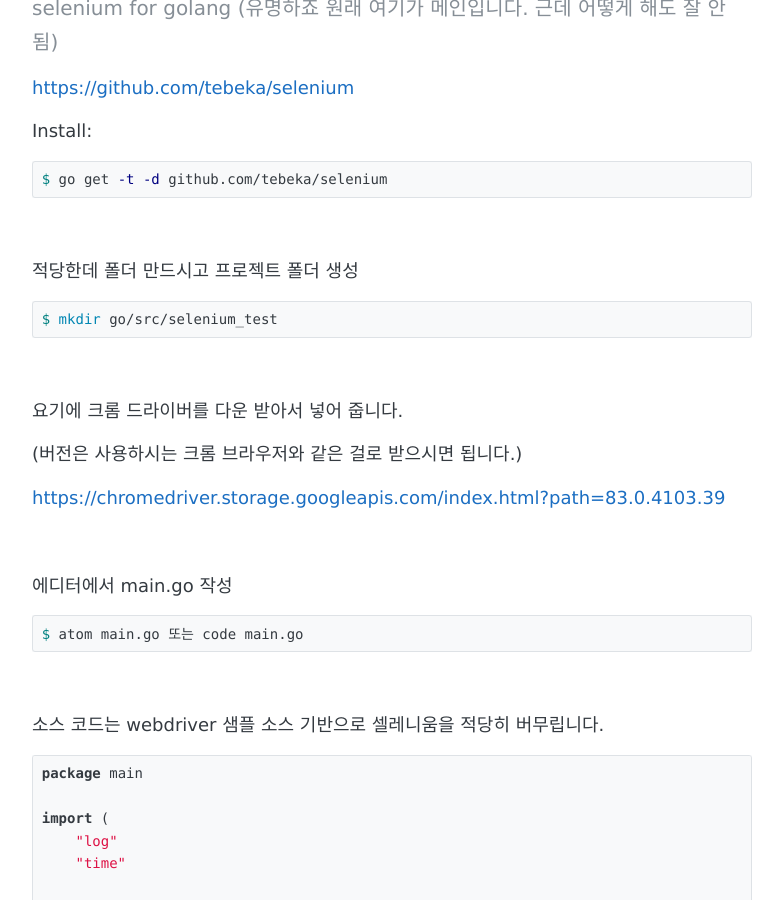
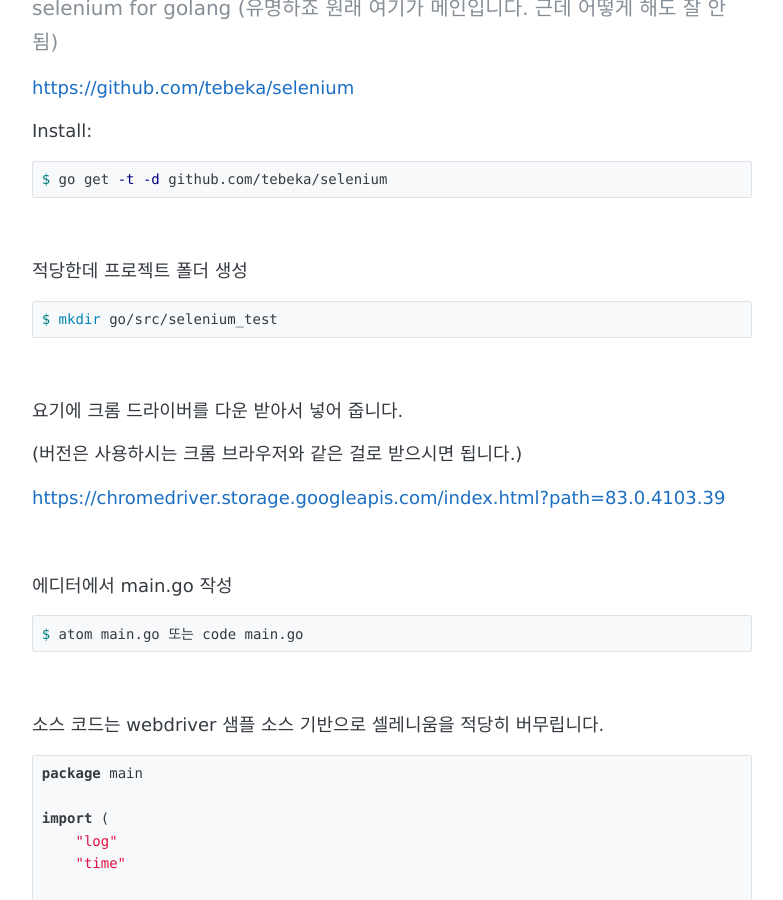
Before and after one commit to anifilm/anifilm.github.io, a Jekyll site: the page built from _posts/2020-07-02-golang-selenium.md, in a window 1280 px wide and 900 px high, scrolled down 743 px. Shown: the whole window, without its empty margins (248-1031 px from the left). Built offline with Jekyll 4.4.1, drawn with Linux system fonts in a browser that asks for light colours.

Commit message:
Update 2020-07-02-golang-selenium.md

````diff
--- a/_posts/2020-07-02-golang-selenium.md
+++ b/_posts/2020-07-02-golang-selenium.md
@@ -31,7 +31,7 @@ $ go get -t -d github.com/tebeka/selenium
 ```
 <br>
 
-적당한데 폴더 만드시고 프로젝트 폴더 생성
+적당한데 프로젝트 폴더 생성
 
 ```bash
 $ mkdir go/src/selenium_test
````
